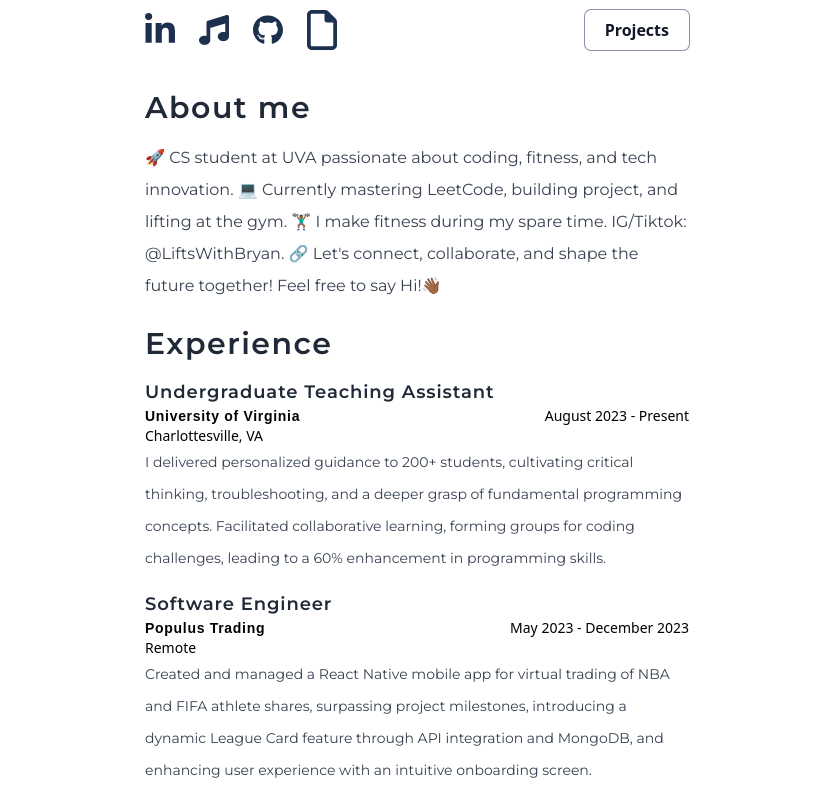
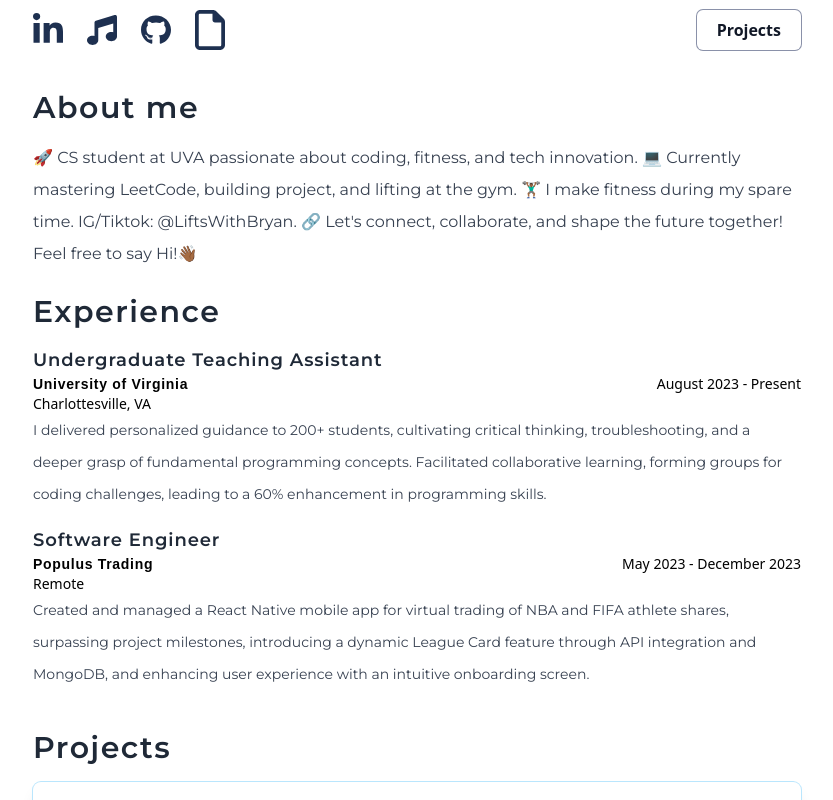
Before and after one commit to bryanansong/portfolio-website-v1, a React (Vite) app: page / in a window 1280 px wide. Shown: the top 800 px of the page, without its empty margins (223-1056 px from the left). Built offline with nearby package versions, Linux system fonts and the light colour scheme; a web font is replaced by a local one.

Commit message:
Fixed spacing on laptop

```diff
--- a/src/App.jsx
+++ b/src/App.jsx
@@ -6,8 +6,8 @@ import Footer from "./sections/Footer";
 
 export default function App() {
 	return (
-		<main className="relative flex flex-col justify-center items-center">
-			<div className="w-full max-w-2xl">
+		<main className=" flex flex-col justify-center items-center">
+			<div className="w-full max-w-4xl">
 				<section className="padding">
 					<Nav />
 				</section>
--- a/src/components/Icon.jsx
+++ b/src/components/Icon.jsx
@@ -6,7 +6,10 @@ const Icon = ({ name, icon, link }) => {
 				data-tooltip-style="light"
 				type="button"
 			>
-				<a href={link}>
+				<a
+					href={link}
+					target="_blank"
+				>
 					<img
 						src={icon}
 						alt={name}
--- a/src/index.css
+++ b/src/index.css
@@ -9,7 +9,7 @@
 
 @layer utilities {
 	.padding {
-		@apply sm:px-16 px-8 pt-6 max-sm:py-12 w-full lg:max-w-2xl;
+		@apply sm:px-16 px-8 pt-6 max-sm:py-12 w-full lg:max-w-4xl;
 	}
 
 	.heading-text {
```
